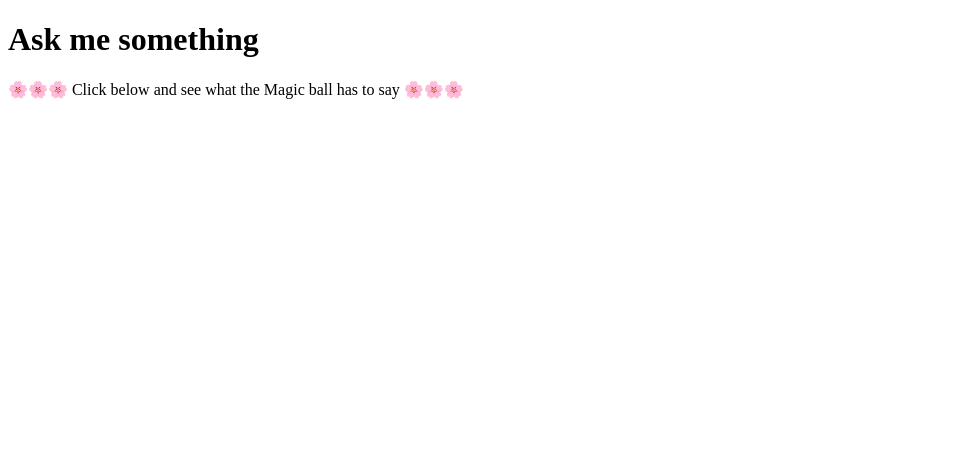
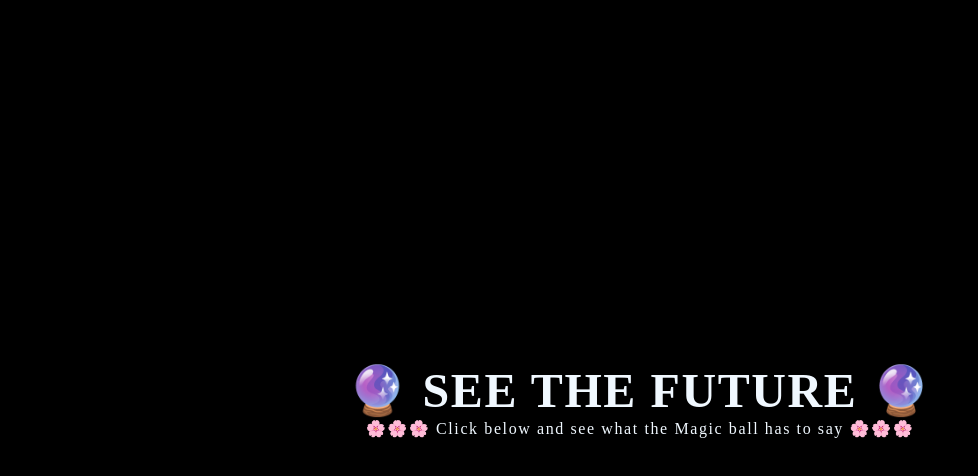
Before and after one commit to vicmoon/JavaScript_MagicEightBall, a plain HTML site: page index.html in a window 1280 px wide. Shown: the whole page, without its empty margins (0-978 px from the left). Drawn offline with Linux system fonts and the light colour scheme.

Commit message:
update style

```diff
--- a/index.html
+++ b/index.html
@@ -3,18 +3,21 @@
 <head>
     <meta charset="UTF-8">
     <meta name="viewport" content="width=device-width, initial-scale=1.0">
-    <link type="stylesheet" href="style.css">
+    <link rel="stylesheet" href="style.css">
     <title>Magic</title>
 </head>
 <body>
-    <h1> Ask me something</h1>
+    <h3 class="app_title"> 🔮 See the future 🔮</h3>
 
-    <p> 🌸🌸🌸 Click below and see what the Magic ball has to say 🌸🌸🌸</p>
+    <p class="app_info"> 🌸🌸🌸 Click below and see what the Magic ball has to say 🌸🌸🌸</p>
     <div class="magicBall_outer" id="mb-container">
         <div class="magicBall_inner">
             <h3 class="magicBall_response" id="response"></h3>
         </div>
-
+    <div class="magicBall_spotlight"></div>
+    <div class="magicBall_bg_shadow"></div>
+    <div class="magicBall_upper_shadow"></div>
+    <div class="magicBall_lower_shadow"></div>
     </div>
 </body>
 <script defer src="script.js"></script>
--- a/style.css
+++ b/style.css
@@ -1,3 +1,27 @@
+*{
+    margin: 0;
+    padding: 0;
+    box-sizing: border-box;
+    -webkit-tap-highllight-color:transparent;
+    color: aliceblue;
+}
+
 body{
-    background-color: blue;
+    width: 100vw;
+    height: 100vh;
+    background-color: black;
+    padding: 1rem;
+    display: flex;
+    flex-direction: column;
+    justify-content: center;
+    align-items: center;
+    letter-spacing: 0.1rem;
+
+
 }
+
+.app_title{
+    font-size: 3rem;
+    text-transform: uppercase;
+
+}
```
